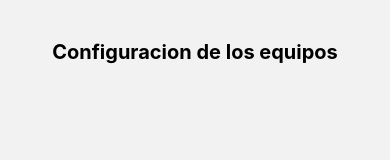
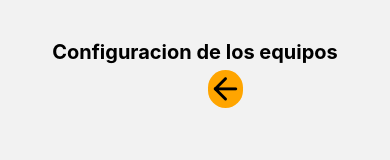
Before and after one commit to JhonFDev/UltimateTracker, a React Native app: screen /setupmatch in a window 390 px wide. Both pictures are taken after a click on the button "Torneo". Shown: the part 120-280 px from the top of the page. Built offline with nearby package versions, Linux system fonts and the light colour scheme.

Commit message:
added tournamentmainscreen and tournament component, added arrowbackbutton in buttonx component

```diff
--- a/components/Buttonx.js
+++ b/components/Buttonx.js
@@ -1,24 +1,55 @@
-import { StyleSheet, Text, TouchableOpacity, View } from 'react-native'
-import React from 'react'
+import { StyleSheet, Text, TouchableOpacity, View } from "react-native";
+import React from "react";
+import { useNavigation } from "@react-navigation/native";
+import { Icon } from "@rneui/themed";
 
-export default function Buttonx(props) {
-    const {onpress, text, color, backgroundcolor, fontsize} = props
+export function Buttonx(props) {
+  const { onpress, text, color, backgroundcolor, fontsize } = props;
   return (
-    <TouchableOpacity style={{...styles.btnx, backgroundColor : backgroundcolor}} onPress={onpress} >
-      <Text style={{...styles.txtbtnx, color: color, fontSize:fontsize}}>{text}</Text>
+    <TouchableOpacity
+      style={{ ...styles.btnx, backgroundColor: backgroundcolor }}
+      onPress={onpress}
+    >
+      <Text style={{ ...styles.txtbtnx, color: color, fontSize: fontsize }}>
+        {text}
+      </Text>
     </TouchableOpacity>
-  )
+  );
+}
+export function ArrowBackButton() {
+  const navigation = useNavigation();
+  return (
+    <View style={styles.arrowleft}>
+    <TouchableOpacity
+      style={{ ...styles.btntoucharrowleft }}
+      onPress={() => navigation.goBack()}
+    >
+    <Icon name="arrow-left" type="feather" color={"black"} size={35} />
+
+    </TouchableOpacity>
+    </View>
+  );
 }
 
 const styles = StyleSheet.create({
-    btnx:{
-        borderRadius:20,
-        paddingVertical:10,
-        borderWidth:1,
-        marginTop:20
-    },
-    txtbtnx:{
-        textAlign:"center",
-        fontWeight:"700"
-    }
-})
+  btnx: {
+    borderRadius: 20,
+    paddingVertical: 10,
+    borderWidth: 1,
+    marginTop: 20,
+  },
+  txtbtnx: {
+    textAlign: "center",
+    fontWeight: "700",
+  },
+  arrowleft: {
+    zIndex: 50,
+  },
+  btntoucharrowleft:{
+    position: "absolute",
+    top: 30,
+    left: 13,
+    borderRadius: 30,
+    backgroundColor: "orange",
+  }
+});
--- a/components/tournament/setupmatchlineups/SetupTeams.js
+++ b/components/tournament/setupmatchlineups/SetupTeams.js
@@ -1,6 +1,6 @@
 import { StyleSheet, Text, View } from "react-native";
 import React from "react";
-import Buttonx from "../../Buttonx";
+import {Buttonx} from "../../Buttonx";
 import { useNavigation } from "@react-navigation/native";
 import { Button, Icon } from "@rneui/themed";
 
--- a/screens/match/SetupMachscreen.js
+++ b/screens/match/SetupMachscreen.js
@@ -1,10 +1,13 @@
 import { StyleSheet, Text, View } from "react-native";
 import React from "react";
 import SetupTeams from "../../components/tournament/setupmatchlineups/SetupTeams";
+import { ArrowBackButton } from "../../components/Buttonx";
 
 export default function SetupMatchScreen() {
   return (
     <View style={styles.viewmatch}>
+
+    <ArrowBackButton />
       <Text style={{fontSize:20,fontWeight:"bold"}}>Configuracion de los equipos</Text>
       <View>
         <SetupTeams />
```
Also changed, not shown: components/BackButton.jsx (added, +16 -0 lines), components/tournament/Tournament.jsx (added, +12 -0 lines), screens/match/tournamentscreens/TournamentMainscreen.jsx (added, +12 -0 lines).
